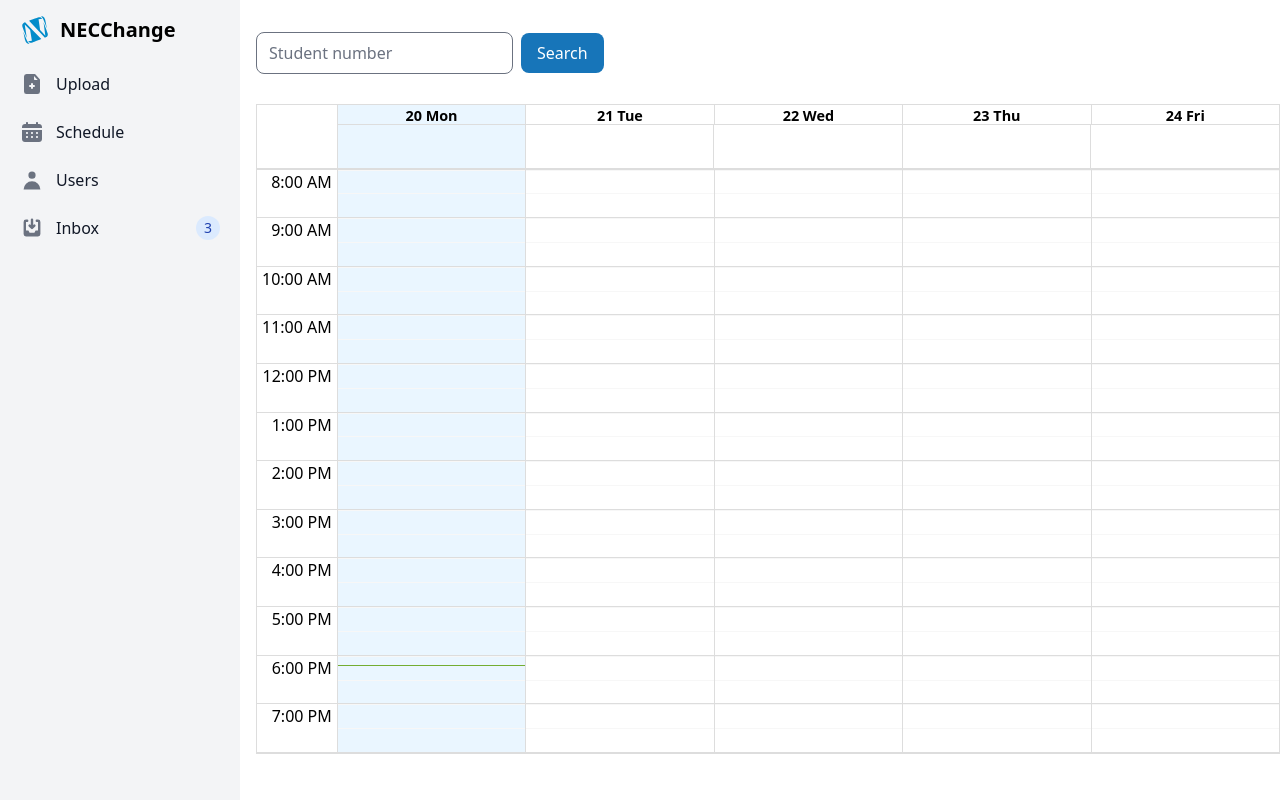
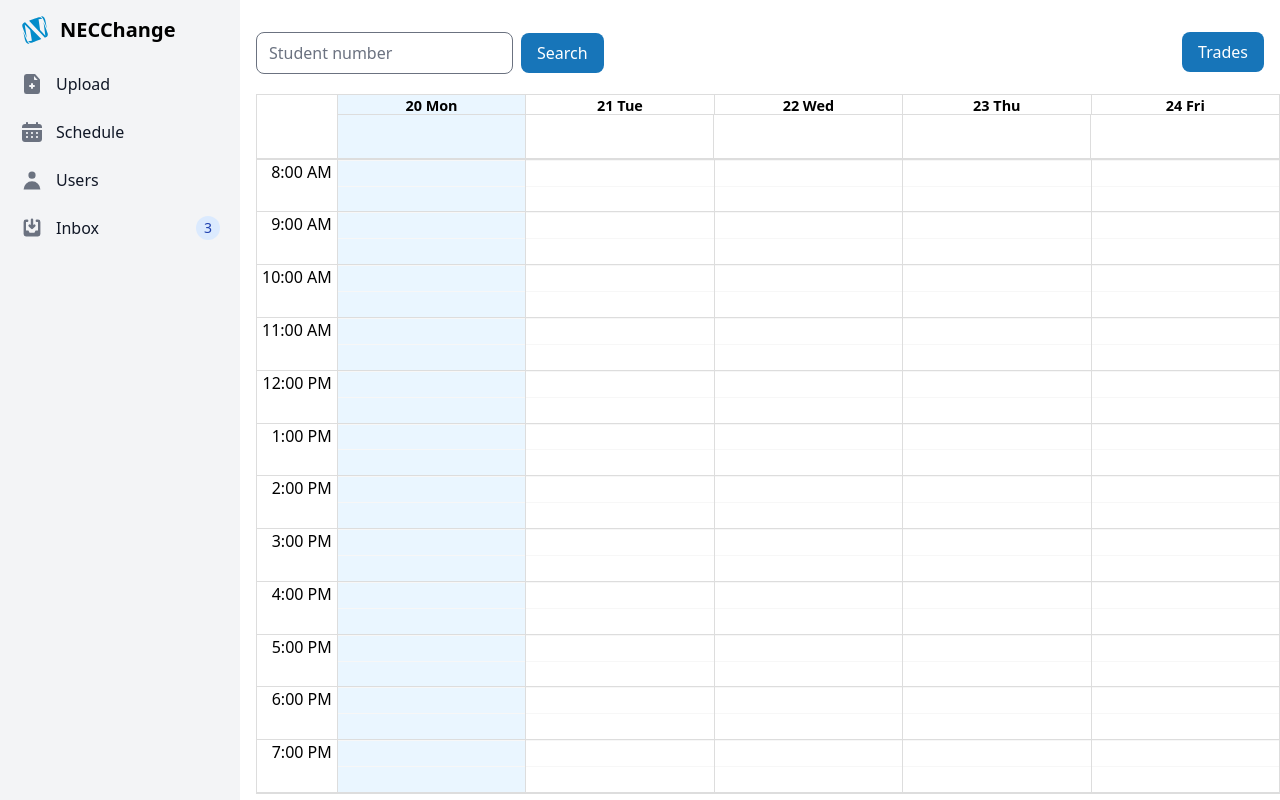
Before and after one commit to SimaoQuintela/NECChange-Solver, a Next.js app in the folder web/: page /schedule in a window 1280 px wide. Built offline with nearby package versions, Linux system fonts and the light colour scheme.

Commit message:
Added Trade menu :cowboy_hat_face:

```diff
--- a/web/package.json
+++ b/web/package.json
@@ -21,6 +21,9 @@
     "react-calendar": "^4.2.1",
     "react-datepicker": "^4.11.0",
     "react-dom": "18.2.0",
+    "react-icons": "^4.8.0",
+    "react-modal": "^3.16.1",
+    "reactstrap": "^9.1.9",
     "typescript": "^4.9.5"
   },
   "devDependencies": {
--- /dev/null
+++ b/web/src/components/schedule/calendar/Schedule.jsx
@@ -0,0 +1,53 @@
+import { Calendar, momentLocalizer } from 'react-big-calendar'
+import 'moment-timezone'
+import moment from 'moment'
+
+moment.tz.setDefault("Europe/Lisbon")
+
+const localizer =  momentLocalizer(moment);
+
+
+export default function Schedule({ events }) {
+  const minDate = new Date();
+  minDate.setHours(8,0,0);
+
+  const maxDate = new Date();
+  maxDate.setHours(20,0,0);
+
+  return(
+    <div className="myCustomHeight">
+      <Calendar
+        toolbar={false}
+        localizer={localizer}
+        style={{height:700, marginTop:"20px", background: "#fff"}}
+        defaultDate={new Date()}
+        defaultView={"work_week"}
+        views={["day", "work_week"]}
+        min={minDate}
+        max={maxDate}
+        events={events}
+        eventPropGetter={(event) => {
+          let color=""
+          if(event.overlap === true){
+            color = "#A0A0A0"
+          } else {
+            if(event.year === "1") color = "#0066CC";
+            else if(event.year === "2") color = "#ff291d"
+            else color = "#4C9900";
+          }
+
+          const newStyle = {
+            border: "solid white",
+            backgroundColor: color,
+            fontWeight: "500",
+            borderRadius: "12px",
+            margin: "0",
+            opacity: 1
+          };
+          return { style: newStyle };
+        }}
+        className='bg-white font-sans'
+      />
+    </div>
+  );
+}
--- /dev/null
+++ b/web/src/components/schedule/trades/Trades.jsx
@@ -0,0 +1,57 @@
+import { useState } from 'react';
+//import { Button, Modal, ModalBody, ModalFooter } from "reactstrap";
+import Modal from 'react-modal'
+import {IoIosArrowDown} from "react-icons/io";
+
+export default function Trades( {studentNr, events} ){
+    const [isOpen, setIsOpen] = useState(false);
+    const customStyles = {
+        overlay: {
+           backgroundColor: 'rgba(0, 0, 0, 0.6)'
+        },
+        content: {
+            height:700,
+            width: 450,
+            top: '50%',
+            left: '50%',
+            right: '50%',
+            bottom: '50%',
+            marginLeft: 128,
+            transform: 'translate(-50%, -50%)',
+            borderWidth: 2,
+            borderStyle: 'solid',
+            borderRadius: 15,
+            borderColor: 'rgba(0,0,0,0.7)'
+        }
+     }
+    return(
+        <>
+            <button type=''
+                    className='float-right bg-[#1775B9] text-white pl-4 pr-4 pt-2 pb-2 mr-4 rounded-lg'
+                    onClick={() => setIsOpen(!isOpen)}
+            >
+                Trades
+            </button>
+            <Modal style={customStyles} isOpen={isOpen} onRequestClose={() => setIsOpen(false)}>
+                <h1 className='text-2xl font-bold text-center mb-4'>Trades</h1>
+                {
+                    // take a look on this index, may cause bugs
+                    events.map((e, index) => {
+                        if(e.type_class !== "T") {
+                            return (
+                                <div key={index} className='flex bg-blue-500 w-full h-auto mt-2 rounded-3xl'>
+                                    <div className='p-2 ml-1 top-1/2 left-1/2 w-5/6'>
+                                        <p className='font-semibold text-white'>{e.title}</p>
+                                    </div>
+                                    <button className='flex justify-end w-1/6 m-auto pr-4 '>
+                                        <IoIosArrowDown className='font-semibold text-white' />
+                                    </button>
+                                </div>
+                            );
+                        }
+                    })
+                }
+            </Modal>
+        </>
+    );
+}
--- a/web/src/pages/schedule/index.jsx
+++ b/web/src/pages/schedule/index.jsx
@@ -1,66 +1,20 @@
-import { Calendar, momentLocalizer } from 'react-big-calendar'
 import Sidebar from "@/components/Sidebar";
-import moment from 'moment'
-import { useEffect, useState } from 'react';
+import Schedule from '@/components/schedule/calendar/Schedule';
+import Trades from "@/components/schedule/trades/Trades";
+
+import { useState } from 'react';
 
 import "react-big-calendar/lib/css/react-big-calendar.css";
-import 'moment-timezone'
 
-moment.tz.setDefault("Europe/Lisbon")
-
-const localizer =  momentLocalizer(moment);
-
-
-function MyCalendar({ events }) {
-  const minDate = new Date();
-  minDate.setHours(8,0,0);
-
-  const maxDate = new Date();
-  maxDate.setHours(20,0,0);
-
-  return(
-    <div className="myCustomHeight">
-      <Calendar
-        toolbar={false}
-        localizer={localizer}
-        style={{height:650, marginTop:"30px", background: "#fff"}}
-        defaultDate={new Date()}
-        defaultView={"work_week"}
-        views={["day", "work_week"]}
-        min={minDate}
-        max={maxDate}
-        events={events}
-        eventPropGetter={(event) => {
-          let color=""
-          if(event.overlap == true){
-            color = "#3F497F"
-          } else {
-            color = "#1775B9"
-          }
-
-          const newStyle = {
-            border: "solid white",
-            backgroundColor: color,
-            fontWeight: "500",
-            borderRadius: "12px",
-            margin: "0"
-          };
-          return { style: newStyle };
-        }}
-        className='bg-white font-sans'
-      />
-    </div>
-  );
-}
 
 function getDates(slot){
   let date = new Date();
-  date.toLocaleString('pt', { timeZone: 'Europe/Lisbon' })
-  let year = date.getFullYear()
+  date.toLocaleString('pt', { timeZone: 'Europe/Lisbon' });
+  let year = date.getFullYear();
 
-  let month = date.getMonth()+1
+  let month = date.getMonth()+1;
   if(month < 10){
-    month = "0"+month
+    month = "0"+month;
   }
 
   let week = {
@@ -70,31 +24,35 @@ function getDates(slot){
     "Quinta": 4,
     "Sexta": 5
   }
-  // dia da aula = ( dia do mês + dia da aula - dia da semana atual ) % numero de dias do mês
-  let days_in_month = new Date(year, month,0).getDate()
-  let day = (date.getDate()+ week[slot[0]] - date.getDay()) % days_in_month
+  // dia da aula = (dia do mês + dia da aula - dia da semana atual) % numero de dias do mês
+  let days_in_month = new Date(year, month,0).getDate();
+  let day = (date.getDate()+ week[slot[0]] - date.getDay()) % days_in_month;
   if(day < 10){
-    day = "0"+day
+    day = "0"+day;
   }
-  let start = new Date(year+"-"+month+"-"+day + "T" + slot[1]+":"+ slot[2])
-  let end = new Date(year+"-"+month+"-"+day+"T"+slot[3]+":"+ slot[4])
+  let start = new Date(year+"-"+month+"-"+day + "T" + slot[1]+":"+ slot[2]);
+  let end = new Date(year+"-"+month+"-"+day+"T"+slot[3]+":"+ slot[4]);
 
   return {"start": start, "end": end}
 }
 
 function handleEvents(data) {
-  let events = []
+  let events = [];
   Object.values(data.classes).map((lesson) => {
     lesson.slots.map((slot) => {
-      let dates = getDates(slot)
+      let dates = getDates(slot) ;
       let event = {
         "title" : lesson.uc + " - " + lesson.type_class + lesson.shift,
+        "year": lesson.year,
+        "semester": lesson.semester,
+        "shift": lesson.shift,
+        "type_class": lesson.type_class,
         "allDay": false,
         "overlap": slot[5],
         "start": dates.start,
         "end": dates.end
-      }
-      events.push(event)
+      };
+      events.push(event);
     });
   });
   return events
@@ -102,7 +60,7 @@ function handleEvents(data) {
 
 
 export default function BackofficeSchedule(){
-  let [studentNr, setStudentNr] = useState('');
+  const [studentNr, setStudentNr] = useState('');
   const [evt, setEvt] = useState([]);
   const axios = require('axios');
 
@@ -111,7 +69,6 @@ export default function BackofficeSchedule(){
     .then(response => {
       let evts = handleEvents(response.data);
       setEvt(evts);
-      console.log(evt)
       console.log({"200": "Ok"})
     })
     .catch((error) =>{
@@ -127,6 +84,7 @@ export default function BackofficeSchedule(){
       <main className='h-screen bg-white '>
           <Sidebar />
           <div className='ml-64 pt-8'>
+            <div className='w-full h-auto'>
               <input type="text"
                      className='rounded-lg'
                      value={studentNr}
@@ -138,7 +96,10 @@ export default function BackofficeSchedule(){
                       onClick={getSchedule}>
                 Search
               </button>
-            <MyCalendar events={evt} />
+
+              <Trades studentNr={studentNr} events={evt}/>
+            </div>
+            <Schedule events={evt} />
           </div>
       </main>
   );
--- a/web/src/styles/globals.css
+++ b/web/src/styles/globals.css
@@ -4,6 +4,10 @@
 
 .rbc-day-slot > div.rbc-events-container{
   margin-right: 0px;
+}
+
+.rbc-time-content > div.rbc-day-slot > div.rbc-current-time-indicator{
+  z-index: -1;
 }
 
 :root {
```
Also changed, not shown: web/public/data/alocation.json, web/src/styles/style.css (line endings or trailing spaces), 1 other file (tests, documents, lock files or other folders). Lines whose indentation alone changed are shown as unchanged.
